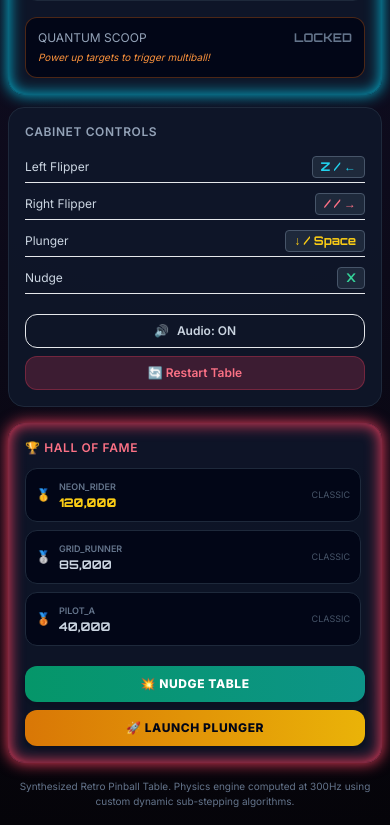
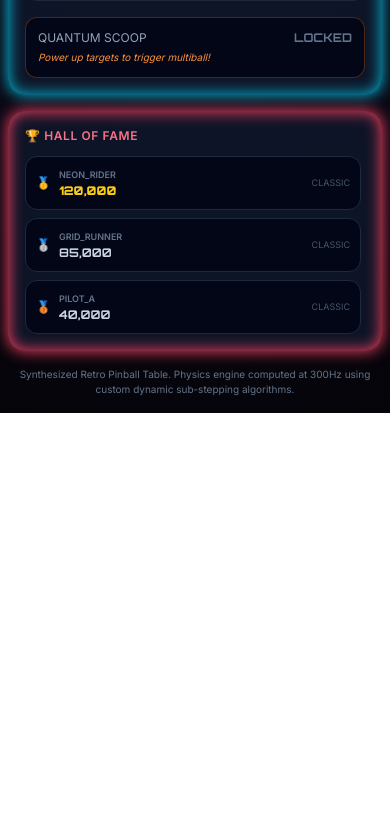
Before and after one commit to Abdusha/retro-neon-pinball, a plain HTML site: page index.html in a window 390 px wide. Shown: the part 894-1719 px from the top of the page. After the commit the page ends 1307 px from the top, so only its background shows below. Drawn offline with nearby package versions, Linux system fonts and the light colour scheme.

Commit message:
update UI for desktop and mobile view

```diff
--- a/index.html
+++ b/index.html
@@ -104,7 +104,7 @@
             </div>
 
             <!-- Controls Guide -->
-            <div class="bg-slate-900/90 border border-slate-800 rounded-2xl p-4 flex flex-col gap-3">
+            <div class="bg-slate-900/90 border border-slate-800 rounded-2xl p-4 hidden lg:flex flex-col gap-3">
                 <span class="text-xs uppercase tracking-wider text-slate-400 font-semibold">Cabinet Controls</span>
 
                 <div class="flex flex-col gap-1.5 text-xs">
@@ -179,7 +179,7 @@
                 </div>
 
                 <!-- NEW TACTICAL TOUCH DECK (Responsive touch controllers always visible on mobile / accessible) -->
-                <div class="w-full bg-slate-900 border-t-2 border-slate-800 p-2.5 flex flex-col gap-2 z-30 select-none">
+                <div class="w-full bg-slate-900 border-t-2 border-slate-800 p-2.5 flex lg:hidden flex-col gap-2 z-30 select-none">
                     <div class="flex items-center justify-between gap-2">
                         <!-- Left Flipper Button -->
                         <button id="mobile-left-flipper" class="flex-1 py-4 bg-gradient-to-b from-cyan-500 to-blue-600 active:from-cyan-400 active:to-blue-500 text-slate-950 font-black rounded-xl text-sm uppercase tracking-widest shadow-lg border border-cyan-400/30 transition-all active:scale-95 duration-75 flex items-center justify-center gap-2">
@@ -264,7 +264,7 @@
                     <!-- Highscores rendered here -->
                 </div>
 
-                <div class="mt-2 flex flex-col gap-2">
+                <div class="mt-2 hidden lg:flex flex-col gap-2">
                     <button id="btn-nudge" class="w-full bg-gradient-to-r from-emerald-600 to-teal-600 hover:from-emerald-500 hover:to-teal-500 text-white font-bold py-2.5 px-4 rounded-xl text-xs uppercase tracking-wider shadow-lg active:scale-95 transition flex justify-center items-center gap-2">
                         <span>💥 Nudge Table</span>
                     </button>
```
